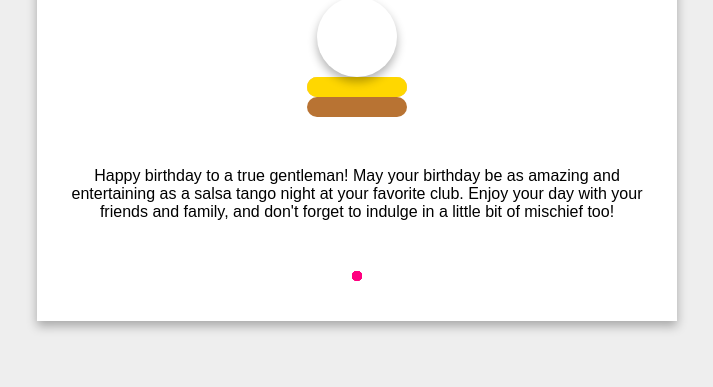
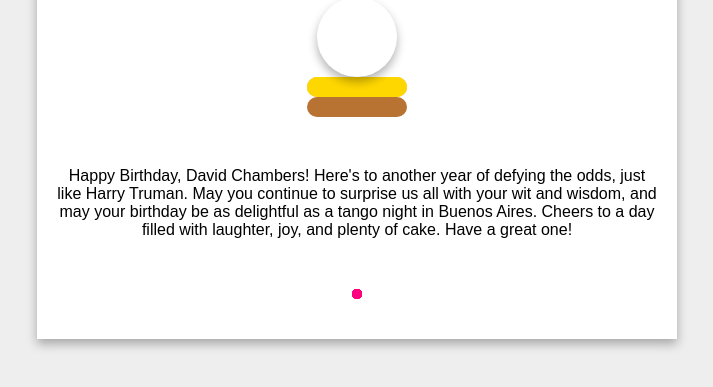
Before and after one commit to JWillisK/hb, a plain HTML site: page index.html in a window 1280 px wide. Shown: the part 223-610 px from the top of the page, without its empty margins (283-996 px from the left). Drawn offline with Linux system fonts and the light colour scheme.

Commit message:
Update index.html

```diff
--- a/index.html
+++ b/index.html
@@ -18,7 +18,7 @@
 			</div>
 		</div>
 		<div class="message">
-			<p>Happy birthday to a true gentleman! May your birthday be as amazing and entertaining as a salsa tango night at your favorite club. Enjoy your day with your friends and family, and don't forget to indulge in a little bit of mischief too!</p>
+			<p>Happy Birthday, David Chambers! Here's to another year of defying the odds, just like Harry Truman. May you continue to surprise us all with your wit and wisdom, and may your birthday be as delightful as a tango night in Buenos Aires. Cheers to a day filled with laughter, joy, and plenty of cake. Have a great one!</p>
 		</div>
 		<div class="fireworks">
 			<div class="firework"></div>
```
